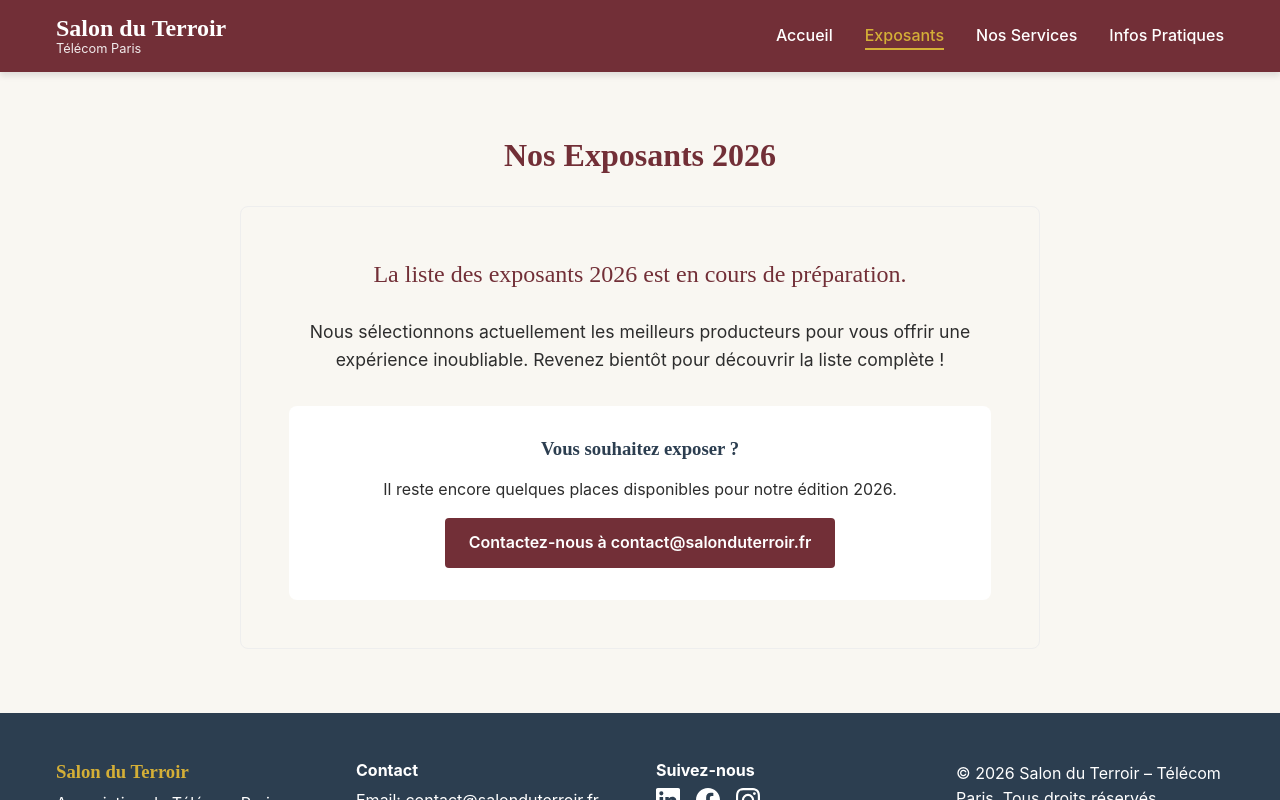
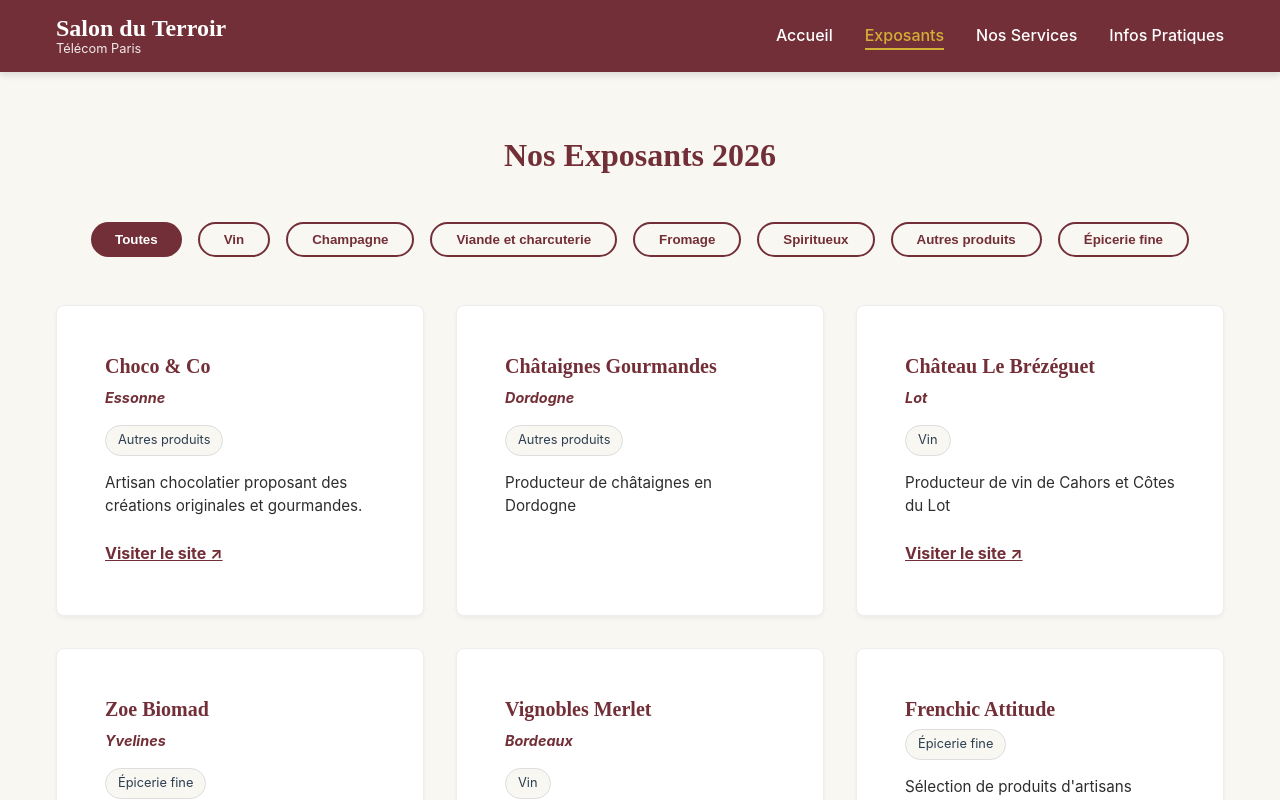
Before and after one commit to noac12/salonduterroir_new, a React (Vite) app: page /exhibitors in a window 1280 px wide. Shown: the top 800 px of the page. Built offline with nearby package versions, Linux system fonts and the light colour scheme.

Commit message:
affichage exposants

```diff
--- a/src/components/ExhibitorCard.jsx
+++ b/src/components/ExhibitorCard.jsx
@@ -2,11 +2,26 @@
 
 const ExhibitorCard = ({ exhibitor }) => {
     return (
-        <div className="exhibitor-card">
-            <h3 className="exhibitor-name">{exhibitor.name}</h3>
-            <p className="exhibitor-region">{exhibitor.region}</p>
-            <div className="exhibitor-badge">{exhibitor.category}</div>
-            <p style={{ fontSize: '0.95rem', lineHeight: '1.5' }}>{exhibitor.description}</p>
+        <div className="exhibitor-card" style={{ display: 'flex', flexDirection: 'column', height: '100%' }}>
+            {exhibitor.logo && (
+                <div style={{ height: '140px', display: 'flex', justifyContent: 'center', alignItems: 'center', padding: '1rem', backgroundColor: '#fff', borderBottom: '1px solid #eee' }}>
+                    <img src={exhibitor.logo} alt={`Logo ${exhibitor.name}`} style={{ maxHeight: '100%', maxWidth: '100%', objectFit: 'contain' }} />
+                </div>
+            )}
+            <div style={{ padding: '1.5rem', flex: 1, display: 'flex', flexDirection: 'column' }}>
+                <h3 className="exhibitor-name" style={{ marginBottom: '0.5rem' }}>{exhibitor.name}</h3>
+                {exhibitor.region && <p className="exhibitor-region" style={{ color: 'var(--color-primary)', fontWeight: 'bold', marginBottom: '1rem' }}>{exhibitor.region}</p>}
+
+                <div className="exhibitor-badge" style={{ alignSelf: 'flex-start', marginBottom: '1rem' }}>{exhibitor.category}</div>
+
+                <p style={{ fontSize: '0.95rem', lineHeight: '1.5', flex: 1 }}>{exhibitor.description}</p>
+
+                {exhibitor.website && (
+                    <a href={exhibitor.website} target="_blank" rel="noopener noreferrer" style={{ display: 'inline-block', marginTop: '1.5rem', color: 'var(--color-primary)', fontWeight: 'bold', textDecoration: 'underline' }}>
+                        Visiter le site ↗
+                    </a>
+                )}
+            </div>
         </div>
     );
 };
--- a/src/pages/Exhibitors.jsx
+++ b/src/pages/Exhibitors.jsx
@@ -1,26 +1,61 @@
-import React, { useEffect } from 'react';
+import React, { useEffect, useState } from 'react';
+import ExhibitorCard from '../components/ExhibitorCard';
+import { exhibitors, categories } from '../data/exhibitors';
 
 const Exhibitors = () => {
+    const [selectedCategory, setSelectedCategory] = useState('Toutes');
+
     useEffect(() => {
         document.title = 'Exposants | Salon du Terroir 2026 – Télécom Paris';
     }, []);
+
+    const filteredExhibitors = selectedCategory === 'Toutes'
+        ? exhibitors
+        : exhibitors.filter(exhibitor => exhibitor.category === selectedCategory);
+
     return (
         <main className="exhibitors-page">
-            <div className="container" style={{ textAlign: 'center', minHeight: '50vh', display: 'flex', flexDirection: 'column', justifyContent: 'center', alignItems: 'center' }}>
-                <h1 style={{ marginBottom: '2rem' }}>Nos Exposants 2026</h1>
+            <div className="container">
+                <h1 style={{ textAlign: 'center', marginBottom: '3rem' }}>Nos Exposants 2026</h1>
 
-                <div style={{ backgroundColor: 'var(--color-bg)', padding: '3rem', borderRadius: '8px', border: '1px solid #eee', maxWidth: '800px' }}>
-                    <p style={{ fontSize: '1.5rem', color: 'var(--color-primary)', marginBottom: '1.5rem', fontFamily: 'var(--font-heading)' }}>
-                        La liste des exposants 2026 est en cours de préparation.
+                {/* Filters */}
+                <div style={{ display: 'flex', flexWrap: 'wrap', gap: '1rem', justifyContent: 'center', marginBottom: '3rem' }}>
+                    <button
+                        onClick={() => setSelectedCategory('Toutes')}
+                        className={`btn ${selectedCategory === 'Toutes' ? '' : 'btn-outline'}`}
+                        style={{ padding: '0.5rem 1.5rem', borderRadius: '50px' }}
+                    >
+                        Toutes
+                    </button>
+                    {categories.map(category => (
+                        <button
+                            key={category}
+                            onClick={() => setSelectedCategory(category)}
+                            className={`btn ${selectedCategory === category ? '' : 'btn-outline'}`}
+                            style={{ padding: '0.5rem 1.5rem', borderRadius: '50px' }}
+                        >
+                            {category}
+                        </button>
+                    ))}
+                </div>
+
+                {/* Grid */}
+                <div style={{ display: 'grid', gridTemplateColumns: 'repeat(auto-fill, minmax(300px, 1fr))', gap: '2rem', marginBottom: '4rem' }}>
+                    {filteredExhibitors.length > 0 ? (
+                        filteredExhibitors.map(exhibitor => (
+                            <ExhibitorCard key={exhibitor.id} exhibitor={exhibitor} />
+                        ))
+                    ) : (
+                        <p style={{ gridColumn: '1 / -1', textAlign: 'center', fontSize: '1.2rem', color: '#666' }}>
+                            Aucun exposant trouvé dans cette catégorie pour le moment.
                         </p>
-                    <p style={{ fontSize: '1.1rem', marginBottom: '2rem' }}>
-                        Nous sélectionnons actuellement les meilleurs producteurs pour vous offrir une expérience inoubliable.
-                        Revenez bientôt pour découvrir la liste complète !
-                    </p>
+                    )}
+                </div>
 
-                    <div style={{ marginTop: '2rem', padding: '2rem', backgroundColor: 'var(--color-white)', borderRadius: '8px' }}>
-                        <h3 style={{ marginBottom: '1rem', color: 'var(--color-secondary)' }}>Vous souhaitez exposer ?</h3>
-                        <p style={{ marginBottom: '1rem' }}>
+                {/* Contact Section */}
+                <div style={{ marginTop: '4rem', padding: '3rem', backgroundColor: 'var(--color-bg)', borderRadius: '8px', textAlign: 'center' }}>
+                    <h3 style={{ marginBottom: '1rem', color: 'var(--color-primary)' }}>Vous souhaitez exposer ?</h3>
+                    <p style={{ marginBottom: '2rem', fontSize: '1.1rem' }}>
                         Il reste encore quelques places disponibles pour notre édition 2026.
                     </p>
                     <a href="mailto:contact@salonduterroir.fr" className="btn">
@@ -28,7 +63,6 @@
                     </a>
                 </div>
             </div>
-            </div>
         </main>
     );
 };
```
Lines whose indentation alone changed are shown as unchanged.
